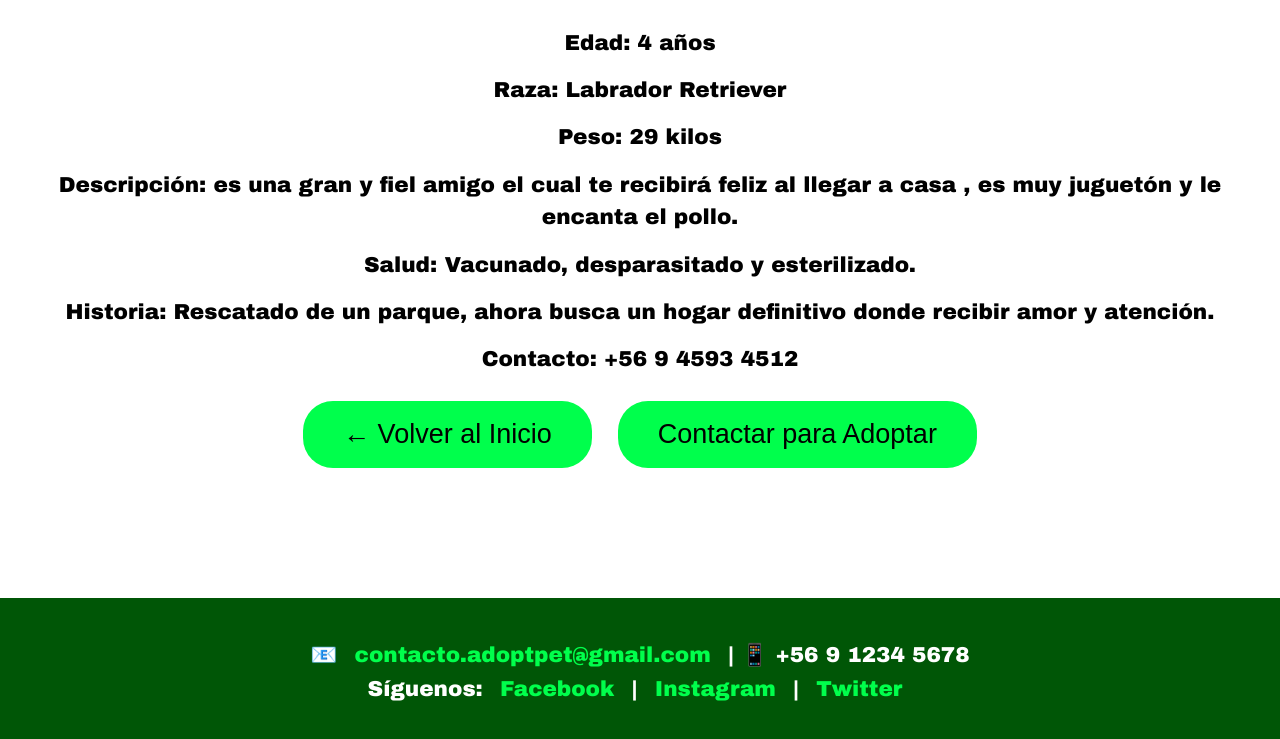
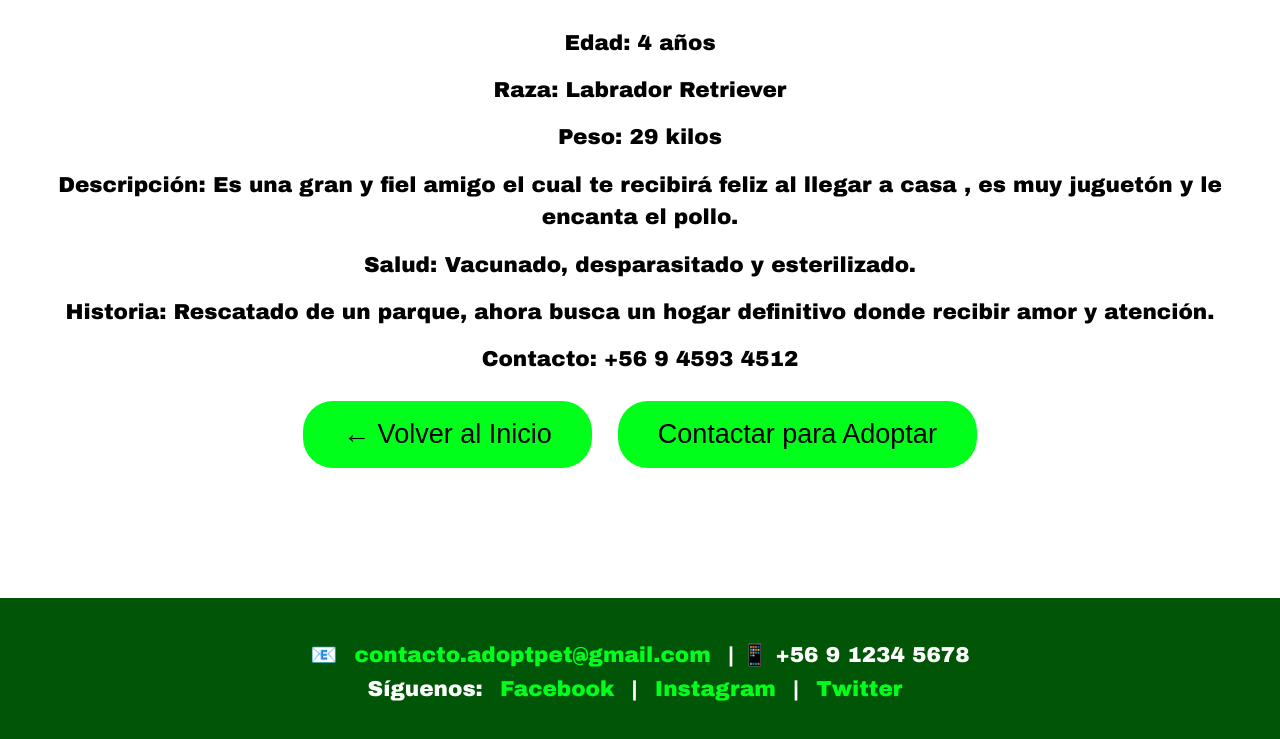
Before and after one commit to MilanNow/Adopcion_perros, a plain HTML site: page perro1.html in a window 1280 px wide. Shown: the part 725-1464 px from the top of the page. Drawn offline with Linux system fonts and the light colour scheme.

Commit message:
Actualización de la página

```diff
--- a/perro1.html
+++ b/perro1.html
@@ -28,7 +28,7 @@
     <p><strong>Edad:</strong> 4 años</p>
     <p><strong>Raza:</strong> Labrador Retriever</p>
     <p><strong>Peso:</strong> 29 kilos </p>
-    <p><strong>Descripción:</strong> es una gran y fiel amigo el cual te recibirá feliz al llegar a casa , es muy juguetón y le encanta el pollo.</p>
+    <p><strong>Descripción:</strong> Es una gran y fiel amigo el cual te recibirá feliz al llegar a casa , es muy juguetón y le encanta el pollo.</p>
     <p><strong>Salud:</strong> Vacunado, desparasitado y esterilizado.</p>
     <p><strong>Historia:</strong> Rescatado de un parque, ahora busca un hogar definitivo donde recibir amor y atención.</p>
     <p><strong>Contacto:</strong> +56 9 4593 4512</p>
@@ -48,9 +48,9 @@
         | 📱 +56 9 1234 5678
     </p>
     <p>Síguenos:
-        <a href="#">Facebook</a> |
-        <a href="#">Instagram</a> |
-        <a href="#">Twitter</a>
+        <a href="https://www.facebook.com/groups/254341884745330/">Facebook</a> |
+        <a href="https://www.instagram.com/rescatandopatitascl/">Instagram</a> |
+        <a href="https://x.com/cachorrosrdlc">Twitter</a>
     </p>
 </footer>
 
--- a/style.css
+++ b/style.css
@@ -3,7 +3,7 @@
 /* ---------- VARIABLES GLOBALES ---------- */
 :root {
     --primary-blue: #005606;          /* Verde oscuro principal (color institucional o dominante) */
-    --accent: #00ff4c;                /* Color de acento brillante para botones o enlaces */
+    --accent: #00ff1a;                /* Color de acento brillante para botones o enlaces */
     --light-bg: #ffffff;              /* Fondo claro predeterminado (blanco) */
     --text-color: #000000;            /* Color base del texto (negro) */
     --radius: 18px;                   /* Radio de borde para esquinas redondeadas */
@@ -118,7 +118,7 @@ button, .btn {
     transition:all 0.3s ease;
 }
 button:hover, .btn:hover {
-    background:#00ff0d;
+    background:#62ff6a;
     transform: scale(1.05);
 }
 
```
Also changed, not shown: index.html (+3 -3 lines), perro2.html (+4 -4 lines), perro3.html (+4 -4 lines).
